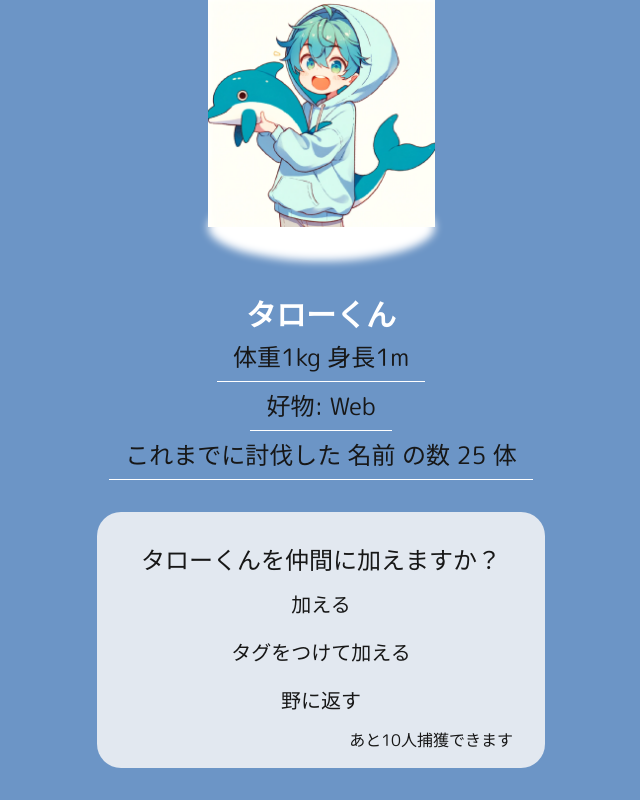
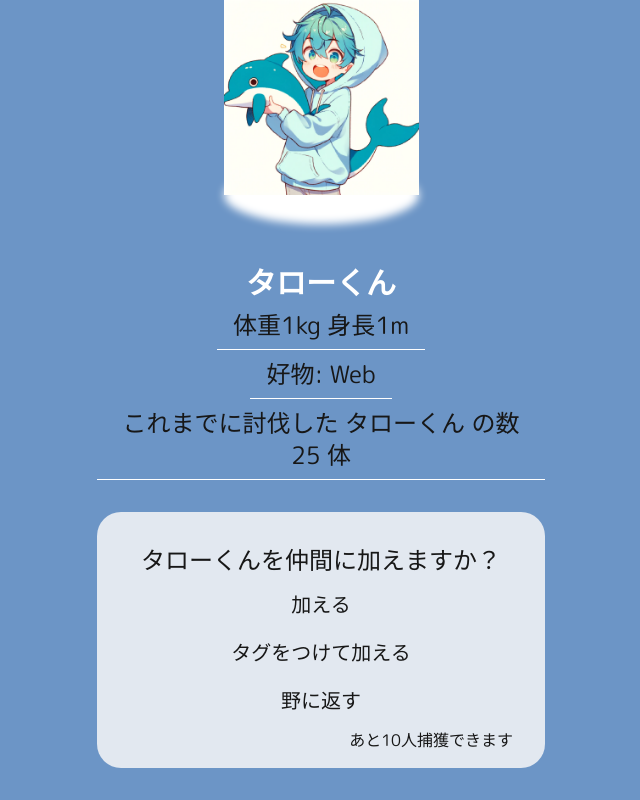
Before and after one commit to Tech-SummerCamp/tomonhun, a Next.js app: page /sorting in a window 1280 px wide. Both pictures are taken after a click on the button 820 px from the left and 732 px from the top of the page. Shown: the whole page, without its empty margins (319-959 px from the left). Built offline with nearby package versions, Linux system fonts and the light colour scheme.

Commit message:
sorting-screenの名前表示を修正

```diff
--- a/src/components/sorting/sorting-screen.tsx
+++ b/src/components/sorting/sorting-screen.tsx
@@ -70,7 +70,7 @@ export function SortingScreen({
                 好物: {avatar.favorite}
               </div>
               <div className='border-b-white pb-2 px-4 border-b-[1px] text-center text-xl md:text-2xl'>
-                これまでに討伐した 名前 の数 {avatar.defeats} 体
+                これまでに討伐した {avatar.name} の数 {avatar.defeats} 体
               </div>
             </div>
           </div>
```
